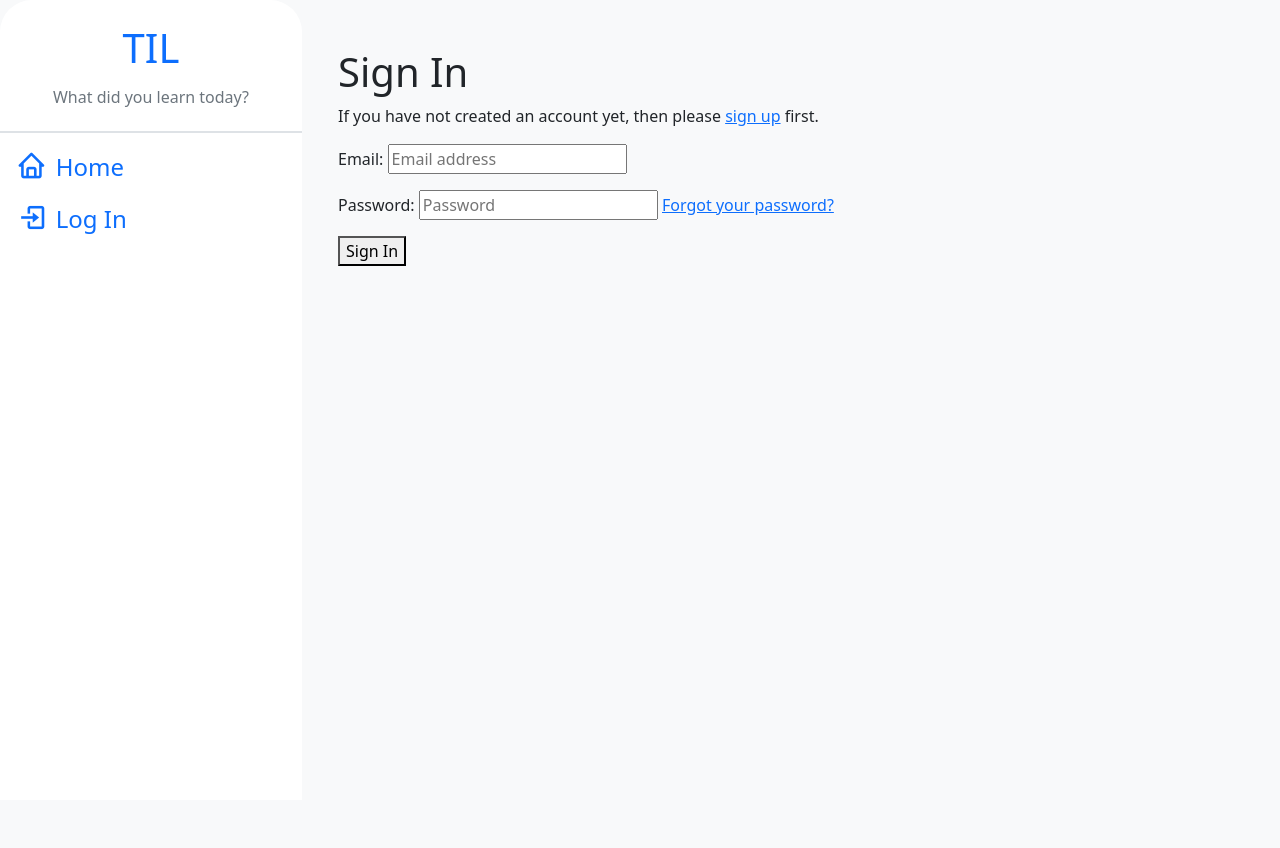
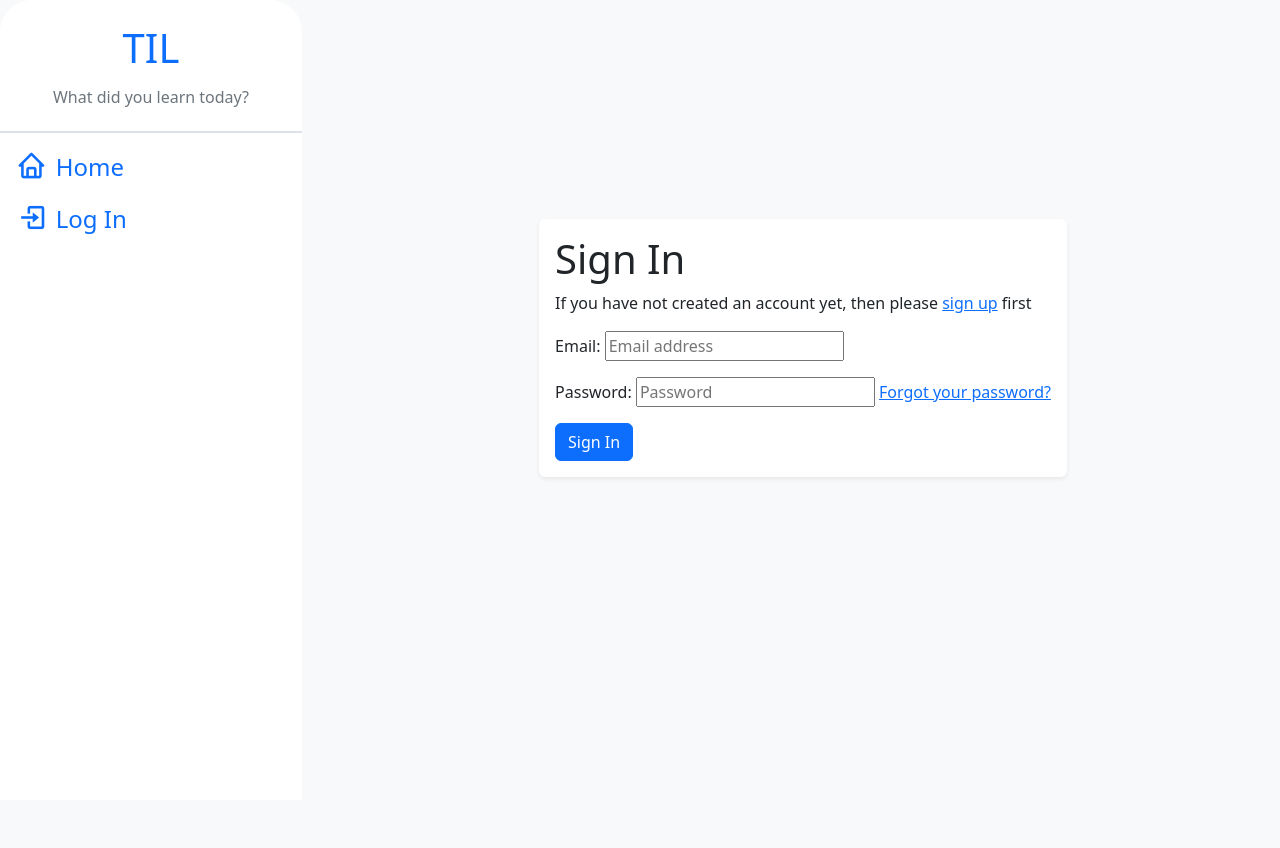
Before and after one commit to perez-kay/TIL, a Django app: page /login/ in a window 1280 px wide. Before the commit the page ends 266 px from the top, so only its background shows below. Run offline with Django 5.2, Linux system fonts and the light colour scheme.

Commit message:
styled login page

```diff
--- /dev/null
+++ b/templates/account/login.html
@@ -0,0 +1,20 @@
+{% extends "base.html" %}
+{% load i18n %}
+{% block title %}Sign In{% endblock %}
+{% block body %}
+    <div class="d-flex h-75 justify-content-center align-items-center">
+        <div class="card shadow-sm border-0">
+            <div class="card-body">
+                <h1>Sign In</h1>
+                <p>
+                    If you have not created an account yet, then please <a href="{% url 'account_signup' %}">sign up</a> first
+                </p>
+                <form method="post">
+                    {% csrf_token %}
+                    {{ form.as_p }}
+                    <button type="submit" class="btn btn-primary">Sign In</button>
+                </form>
+            </div>
+        </div>
+    </div>
+{% endblock body %}
--- a/templates/base.html
+++ b/templates/base.html
@@ -121,7 +121,7 @@
                             </div>
                         {% endfor %}
                     {% endif %}
-                    <div class="container">
+                    <div class="container vh-100">
                         {% block body %}
                         {% endblock body %}
                     </div>
```
